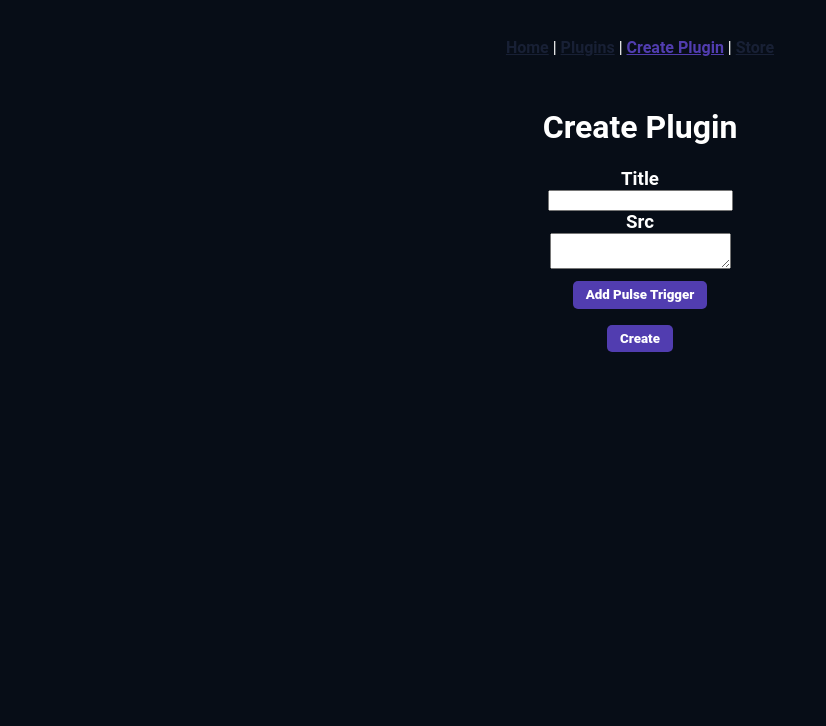
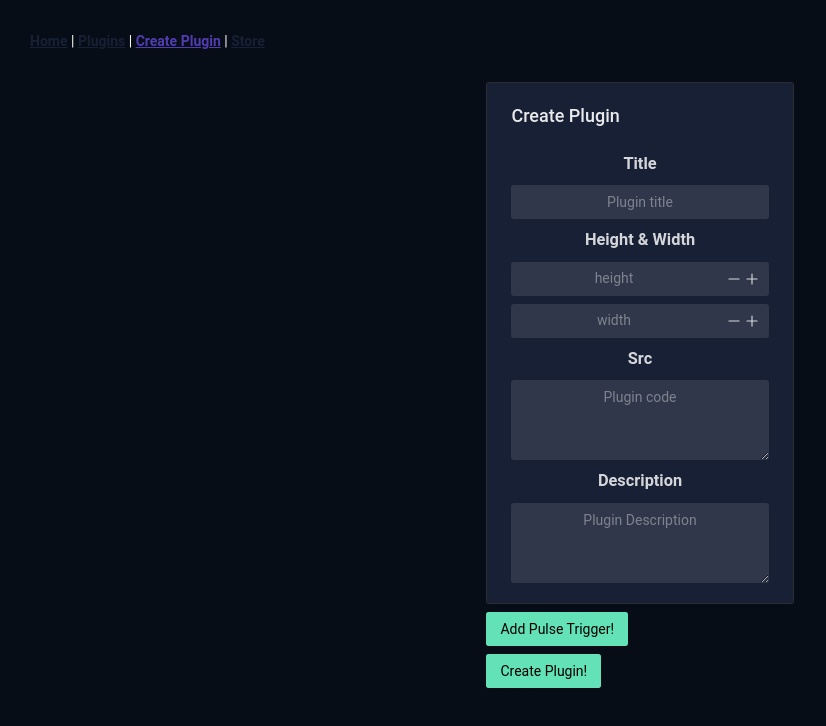
Before and after one commit to EsteveSegura/DeliriumCG-FrontEnd, a Vue app: page /plugins/create in a window 1280 px wide. Shown: the top 726 px of the page, without its empty margins (0-826 px from the left). Built offline with nearby package versions, Linux system fonts and the light colour scheme.

Commit message:
:construction: Using UI library

```diff
--- a/package.json
+++ b/package.json
@@ -27,7 +27,9 @@
     "babel-eslint": "^10.1.0",
     "eslint": "^6.7.2",
     "eslint-plugin-vue": "^7.0.0",
+    "naive-ui": "^2.19.3",
     "typescript": "~3.9.3",
+    "vfonts": "^0.1.0",
     "vue-jest": "^5.0.0-0"
   }
 }
--- a/src/App.vue
+++ b/src/App.vue
@@ -1,12 +1,32 @@
 <template>
+  <n-config-provider :theme="darkTheme">
+    <n-message-provider>
       <div id="nav">
         <router-link to="/">Home</router-link> |
         <router-link to="/plugins">Plugins</router-link> |
         <router-link to="/plugins/create">Create Plugin</router-link> |
         <router-link to="/plugins/store">Store</router-link>
       </div>
-  <router-view/>
+      <router-view />
+    </n-message-provider>
+  </n-config-provider>
 </template>
+
+<script>
+import { darkTheme, NConfigProvider, NMessageProvider } from "naive-ui";
+
+export default {
+  components: {
+    NConfigProvider,
+    NMessageProvider,
+  },
+  setup() {
+    return {
+      darkTheme,
+    };
+  },
+};
+</script>
 
 <style>
 html {
@@ -18,7 +38,7 @@ html {
 *:after {
   box-sizing: inherit;
 }
-@import url('https://fonts.googleapis.com/css2?family=Roboto:wght@300;400;500;700;900&display=swap');
+@import url("https://fonts.googleapis.com/css2?family=Roboto:wght@300;400;500;700;900&display=swap");
 :root {
   --dark-hard-blue: #070d17;
   --dark-blue: #182035;
@@ -26,16 +46,12 @@ html {
   --red: #ed3044;
   --white: white;
 }
-body{
+body {
   background-color: var(--dark-hard-blue);
   color: var(--white);
-  font-family: 'Roboto', sans-serif;
-
+  font-family: "Roboto", sans-serif;
 }
 
-#app {
-  text-align: center;
-}
 
 #nav {
   padding: 30px;
--- a/src/components/TriggerPulse.vue
+++ b/src/components/TriggerPulse.vue
@@ -1,14 +1,16 @@
 <template>
   <div>
-    {{ name }} <br>
-    <Button :displayText="name" :actionName="name" @action="triggerPulse" />
+    {{ name }} <br />
+    <n-button type="primary" size="medium" @click="triggerPulse(name)">
+      {{ name }}
+    </n-button>
   </div>
 </template>
 
 <script>
 import { ref } from "vue";
 import axios from "axios";
-import Button from "@/components/Common/Button.vue";
+import { NButton, useMessage } from "naive-ui";
 
 export default {
   name: "HelloWorld",
@@ -17,10 +19,11 @@ export default {
     name: String,
   },
   components: {
-    Button,
+    NButton,
   },
   setup(props) {
     const token = ref("");
+    const message = useMessage();
 
     async function triggerPulse(value) {
       try {
@@ -34,8 +37,9 @@ export default {
           }
         );
         console.log(authRoute);
+        message.success(`the '${value}' action has been launched`);
       } catch (error) {
-        console.log(error);
+        message.error(`the '${value}' action cannot be launched`);
       }
     }
 
--- a/src/views/CreatePlugin.vue
+++ b/src/views/CreatePlugin.vue
@@ -1,23 +1,74 @@
 <template>
-  <h1>Create Plugin</h1>
+  <div class="container">
+    <n-space vertical>
+      <n-card
+        title="Create Plugin"
+        header-style="background-color: var(--dark-blue);"
+        content-style="text-align: center; background-color: var(--dark-blue);"
+      >
+        <n-space vertical>
           <h3>Title</h3>
-  <InputText v-model="title" /> <br />
+          <n-input
+            v-model:value="title"
+            type="text"
+            placeholder="Plugin title"
+          />
+          <h3>Height & Width</h3>
+          <n-input-number
+            v-model:value="height"
+            clearable
+            placeholder="height"
+          />
+          <n-input-number v-model:value="width" clearable placeholder="width" />
           <h3>Src</h3>
-  <InputTextArea v-model="src" /> <br />
-  <Button
-    displayText="Add Pulse Trigger"
-    actionName="AddPulseTrigger"
-    @action="addPulse"
+          <n-input
+            v-model:value="src"
+            type="textarea"
+            placeholder="Plugin code"
           />
-  <br />
+          <h3>Description</h3>
+          <n-input
+            v-model:value="description"
+            type="textarea"
+            placeholder="Plugin Description"
+          />
+        </n-space>
+      </n-card>
+      <n-button type="primary" size="medium" @click="addPulse">
+        Add Pulse Trigger!
+      </n-button>
+
       <div v-for="trigger in triggers" class="" :key="trigger">
+        <n-card
+          title="Pulse Trigger"
+          header-style="background-color: var(--dark-blue);"
+          content-style="text-align: center; background-color: var(--dark-blue);"
+          v-if="triggers.length != 0"
+        >
+          <n-space vertical>
+            <div>
               <h3>Pulse Title</h3>
-    <InputText v-model="trigger.name" /> <br />
+              <n-input
+                v-model:value="trigger.name"
+                type="text"
+                placeholder="Pulse name"
+              />
               <h3>Pulse to send</h3>
-    <InputText v-model="trigger.pulseToSend" /> <br />
+              <n-input
+                v-model:value="trigger.pulseToSend"
+                type="text"
+                placeholder="Pulse payload"
+              />
             </div>
-  <Button displayText="Create" actionName="createPlugin" @action="createPlugin" /> <br />
+          </n-space>
+        </n-card>
+      </div>
 
+      <n-button type="primary" size="medium" @click="createPlugin">
+        Create Plugin!
+      </n-button>
+    </n-space>
+  </div>
 </template>
 
 <script>
@@ -25,22 +76,33 @@ import { ref } from "vue";
 import axios from "axios";
 import router from "@/router";
 
-import InputText from "@/components/Common/InputText";
-import InputTextArea from "@/components/Common/InputTextArea";
-import Button from "@/components/Common/Button";
+import {
+  NInput,
+  NButton,
+  NInputNumber,
+  NCard,
+  useMessage,
+  NSpace,
+} from "naive-ui";
 
 export default {
   name: "CreatePlugin",
   components: {
-    InputText,
-    InputTextArea,
-    Button,
+    NInput,
+    NButton,
+    NCard,
+    NSpace,
+    NInputNumber,
   },
   setup() {
     const title = ref("");
     const triggers = ref([]);
     const src = ref("");
     const token = ref(localStorage.token);
+    const height = ref(null);
+    const width = ref(null);
+    const description = ref("");
+    const message = useMessage();
 
     function addPulse() {
       triggers.value.push({
@@ -59,6 +121,9 @@ export default {
             source: src.value,
             isPrivate: false,
             triggers: triggers.value,
+            height: height.value,
+            width: width.value,
+            description: description.value
           },
           {
             headers: {
@@ -66,10 +131,10 @@ export default {
             },
           }
         );
-        console.log(response)
+        console.log(response);
         router.push({ name: "Plugins" });
       } catch (error) {
-        alert("fail");
+        message.error("You cannot create this plugin.");
       }
     }
 
@@ -80,12 +145,18 @@ export default {
       addPulse,
       createPlugin,
       token,
+      height,
+      width,
+      description,
     };
   },
 };
 </script>
 
 <style>
+.container {
+  width: 100%;
+}
 h3 {
   margin: 0;
 }
--- a/src/views/Home.vue
+++ b/src/views/Home.vue
@@ -1,14 +1,20 @@
 <template>
-  <div class="home">
-    <div class="login" >
-      <h2>Login</h2>
-      <InputText v-model="token" />
-      <Button displayText="OK" actionName="login" @action="login" />
-    </div>
-    <!-- <div v-else>
-      <h1>You already logged</h1>
-      Go to 👉 <router-link to="/plugins">Plugins</router-link>
-    </div> -->
+  <div class="container">
+    <n-card
+      title="Login"
+      header-style="background-color: var(--dark-blue);"
+      content-style="text-align: center; background-color: var(--dark-blue);"
+    >
+      <n-space vertical>
+        <n-input
+          v-model:value="token"
+          type="password"
+          show-password-on="mousedown"
+          placeholder="Token auth"
+        />
+        <n-button type="primary" size="medium" @click="login">LogIn</n-button>
+      </n-space>
+    </n-card>
   </div>
 </template>
 
@@ -16,19 +22,20 @@
 import { ref } from "vue";
 import axios from "axios";
 import router from "@/router";
-
-import InputText from "@/components/Common/InputText.vue";
-import Button from "@/components/Common/Button.vue";
+import { NButton, NInput, NCard, NSpace, useMessage } from "naive-ui";
 
 export default {
   name: "Home",
   components: {
-    InputText,
-    Button,
+    NButton,
+    NInput,
+    NCard,
+    NSpace,
   },
   setup() {
     const token = ref("");
     const id = ref("");
+    const message = useMessage();
 
     async function login() {
       try {
@@ -45,12 +52,13 @@ export default {
         localStorage.token = token.value;
         router.push({ name: "Plugins" });
       } catch (error) {
-        alert("fail");
+        message.error("The service cannot be accessed with these credentials.");
       }
     }
 
     return {
       id,
+      message,
       token,
       login,
     };
@@ -59,7 +67,14 @@ export default {
 </script>
 
 <style scoped>
-a, a:visited{
+.container {
+  width: 50%;
+  display: flex;
+  justify-content: center;
+}
+
+a,
+a:visited {
   text-decoration: none;
   color: var(--white);
   text-decoration: underline;
--- a/src/views/Plugins.vue
+++ b/src/views/Plugins.vue
@@ -1,16 +1,39 @@
 <template>
-  <div class="grid">
-    <div class="plugin" v-for="plugin in data.plugins" :key="plugin.id">
-      <h2>{{ plugin.name }}</h2>
-      <a :href="'http://localhost:3000/overlay/' + encodeURI(plugin.id) +'?layer-name='+ encodeURI(plugin.name) +'&layer-width=1280&layer-height=1080'">⚾</a><br />
-      <br />
+  <div class="container">
+    <n-space vertical>
+      <n-card
+        :title="plugin.name"
+        v-for="plugin in data.plugins"
+        :key="plugin.id"
+        header-style="background-color: var(--dark-blue);"
+        content-style="text-align: center; background-color: var(--dark-blue);"
+      >
+        <template #header-extra>
+          <n-popover trigger="hover">
+            <template #trigger>
+              <a
+                :href="
+                  'http://localhost:3000/overlay/' +
+                    encodeURI(plugin.id) +
+                    '?layer-name=' +
+                    encodeURI(plugin.name) +
+                    `&layer-width=${plugin.width}&layer-height=${plugin.height}`
+                "
+                >⚾</a
+              >
+            </template>
+            <span>Drag and drop this ball to your OBS </span>
+          </n-popover>
+        </template>
+
         <TriggerPulse
           v-for="trigger in plugin.triggers"
           :key="trigger.name"
           :name="trigger.name"
           :pluginId="plugin.id"
         />
-    </div>
+      </n-card>
+    </n-space>
   </div>
 </template>
 
@@ -18,11 +41,15 @@
 import { ref, onMounted } from "vue";
 import axios from "axios";
 
+import { NCard, NSpace, NPopover } from "naive-ui";
 import TriggerPulse from "@/components/TriggerPulse.vue";
 export default {
   name: "Plugins",
   components: {
     TriggerPulse,
+    NCard,
+    NSpace,
+    NPopover,
   },
   setup() {
     const id = ref("");
@@ -40,7 +67,6 @@ export default {
         console.log(error);
       }
       console.log(data.value);
-
     });
 
     return {
@@ -52,23 +78,22 @@ export default {
 </script>
 
 <style scoped>
-a, a:visited{
+a,
+a:visited {
   text-decoration: none;
 }
 
+.container {
+  widows: 100%;
+  margin: 0 auto;
+}
+
+/*
 .grid {
   margin: 1.5em auto;
   column-gap: 1.5em;
   column-count: 4;
 }
-.plugin {
-  background-color: var(--dark-blue);
-  display: inline-block;
-  margin: 1rem 1rem 0rem 1rem;
-  border-radius: 15px;
-  width: 100%;
-}
-
 @media only screen and (min-width: 1024px) {
   .grid {
     column-count: 4;
@@ -81,10 +106,11 @@ a, a:visited{
   }
 }
 
-@media only screen and (max-width: 767px)  {
+@media only screen and (max-width: 767px) {
   .grid {
     column-count: 2;
   }
 }
 
+*/
 </style>
--- a/src/views/Store.vue
+++ b/src/views/Store.vue
@@ -1,28 +1,37 @@
 <template>
   <div class="container">
-    <div class="component" v-for="plugin in plugins" :key="plugin.id">
-      {{ plugin.name }} <br />
-      <Button
-        :displayText="'Add ' + plugin.name"
-        :actionName="plugin.id"
-        @action="addPlugin"
-      />
-    </div>
+    <n-card
+      :title="plugin.name"
+      v-for="plugin in plugins"
+      :key="plugin.id"
+      header-style="background-color: var(--dark-blue);"
+      content-style="text-align: center; background-color: var(--dark-blue);"
+    >
+      <n-space vertical>
+        <n-button type="primary" size="medium" @click="addPlugin(plugin.id)">
+          Add {{ plugin.name }}
+        </n-button>
+      </n-space>
+    </n-card>
   </div>
 </template>
 
 <script>
 import { ref, onMounted } from "vue";
+import { NButton, useMessage, NCard, NSpace } from "naive-ui";
+
 import axios from "axios";
-import Button from "@/components/Common/Button";
 export default {
   name: "Store",
   components: {
-    Button,
+    NButton,
+    NCard,
+    NSpace,
   },
   setup() {
     let plugins = ref({});
     let token = ref(localStorage.token);
+    const message = useMessage();
 
     onMounted(async () => {
       await getPlugins();
@@ -30,7 +39,7 @@ export default {
 
     async function addPlugin(value) {
       try {
-        const response = await axios.put(
+        await axios.put(
           `http://localhost:3000/api/v1/plugins/${value}/transfer`,
           null,
           {
@@ -39,9 +48,9 @@ export default {
             },
           }
         );
-        console.log(response)
+        message.success("Plugin added to your list, you can use it now!");
       } catch (error) {
-        alert("fail: " + error);
+        message.error("You cannot add this plugin to your list.");
       }
     }
 
@@ -57,7 +66,7 @@ export default {
         );
         plugins.value = response.data.plugins;
       } catch (error) {
-        alert("fail");
+        console.log(error);
       }
     }
 
```
Also changed, not shown: 1 other file (tests, documents, lock files or other folders). Lines whose indentation alone changed are shown as unchanged.
